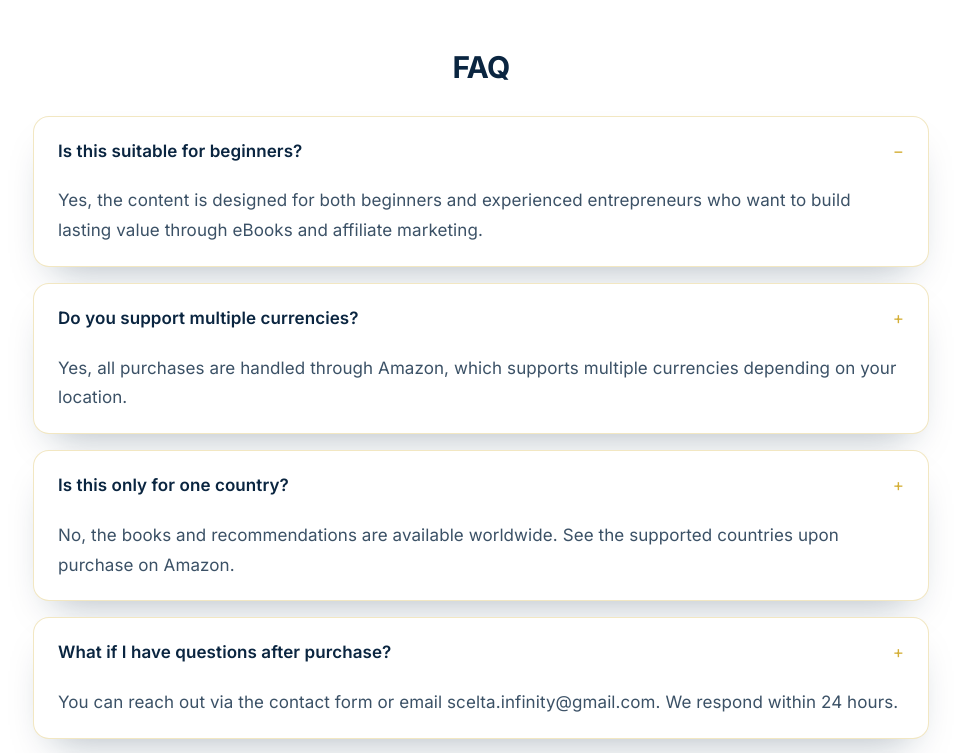
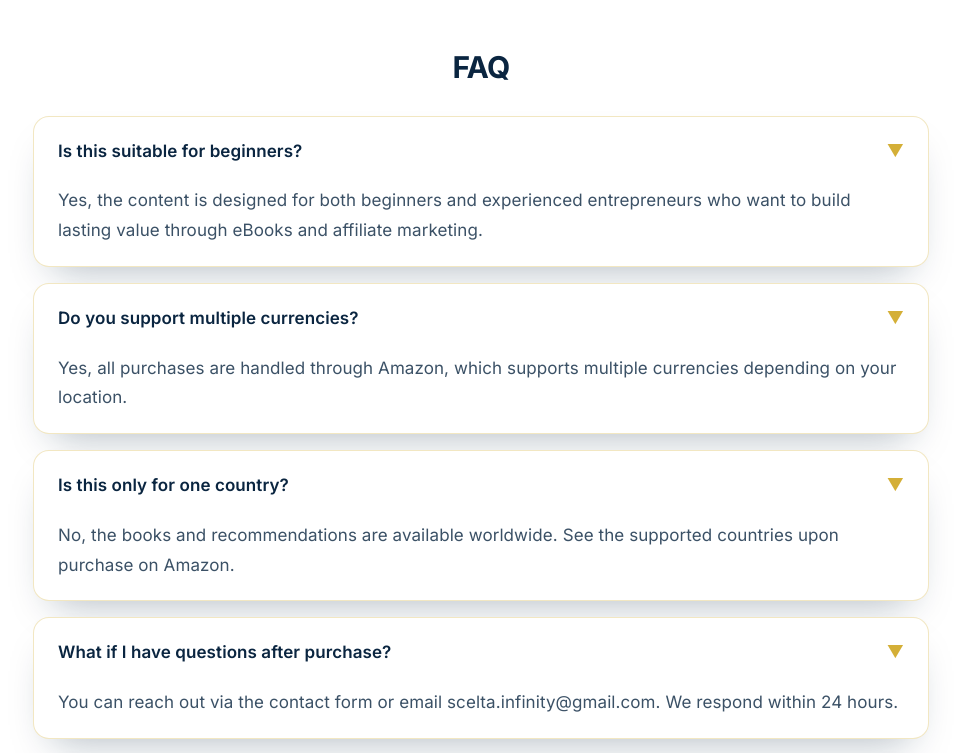
Before and after one commit to doghubnet/Scelta-Infinity, a Next.js app: page / in a window 1280 px wide. Shown: the part 5740-6493 px from the top of the page, without its empty margins (159-1120 px from the left). Built offline with nearby package versions, Linux system fonts and the light colour scheme; a web font is replaced by a local one.

Commit message:
Update homepage FAQ to closed-by-default accordion row style

```diff
--- a/app/page.tsx
+++ b/app/page.tsx
@@ -108,7 +108,7 @@ const faqs = [
 
 export default function HomePage() {
   const reduceMotion = useReducedMotion();
-  const [openFaq, setOpenFaq] = useState<number | null>(0);
+  const [openFaq, setOpenFaq] = useState<number | null>(null);
   const [activeTestimonial, setActiveTestimonial] = useState(0);
 
   useEffect(() => {
@@ -294,7 +294,7 @@ export default function HomePage() {
                   <div key={item.q} className="rounded-2xl border border-gold/30 bg-white shadow-luxury">
                     <button type="button" onClick={() => setOpenFaq(isOpen ? null : idx)} className="flex w-full items-center justify-between gap-4 px-6 py-5 text-left">
                       <span className="font-semibold text-navy">{item.q}</span>
-                      <span className="text-gold">{isOpen ? "−" : "+"}</span>
+                      <span className={`text-gold transition-transform duration-300 ease-out ${isOpen ? "rotate-180" : "rotate-0"}`}>▼</span>
                     </button>
                     <motion.div
                       initial={false}
```
